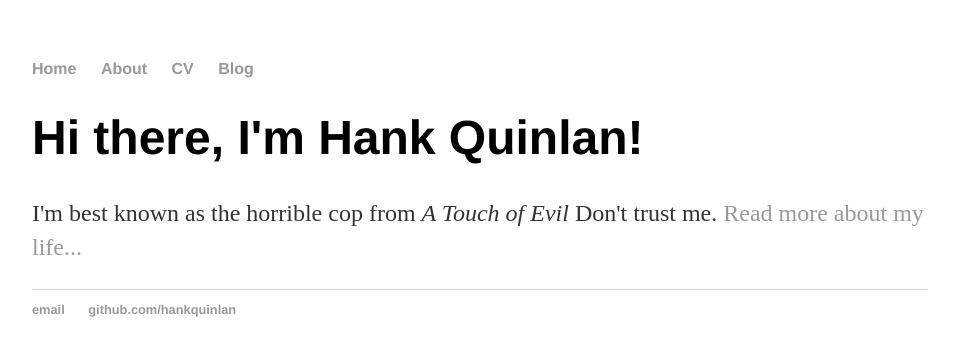
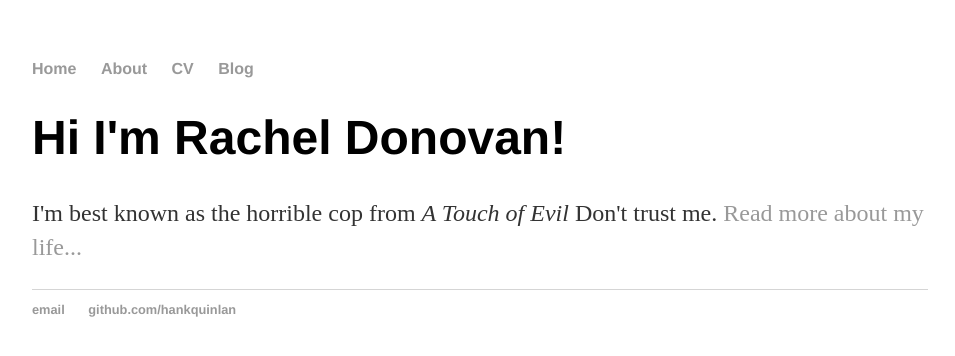
Before and after one commit to rdonov3/rdonov3.github.io, a Jekyll site: the page built from index.html, in a window 1280 px wide. Shown: the top 356 px of the page, without its empty margins (160-1115 px from the left). Built offline with Jekyll 4.4.1, drawn with Linux system fonts in a browser that asks for light colours.

Commit message:
Update index.html
Notice the plain text at the top of the file. Jekyll calls this the Front-matter. Any file on your site that contains this will be processed by Jekyll. Every time you commit a file that specifies layout: default at the top, Jekyll will magically generate the full HTML document by replacing {{ content }} in _layouts/default.html with the contents of the committed file.

```diff
--- a/index.html
+++ b/index.html
@@ -1,8 +1,8 @@
 ---
 layout: default
-title: Hank Quinlan, Horrible Cop
+title: Rachel Donovan
 ---
 <div class="blurb">
-	<h1>Hi there, I'm Hank Quinlan!</h1>
+	<h1>Hi I'm Rachel Donovan!</h1>
 	<p>I'm best known as the horrible cop from <em>A Touch of Evil</em> Don't trust me. <a href="/about">Read more about my life...</a></p>
 </div><!-- /.blurb -->
```
